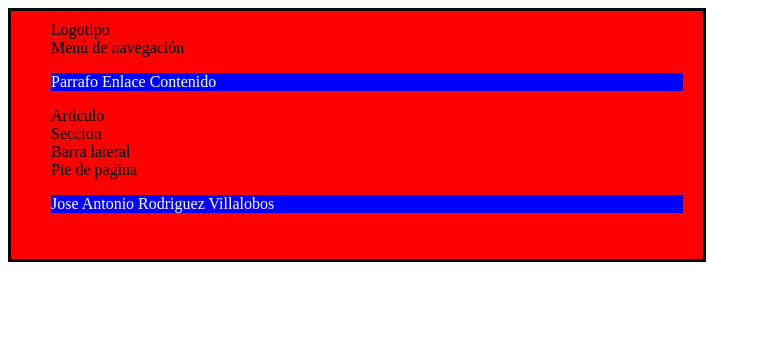
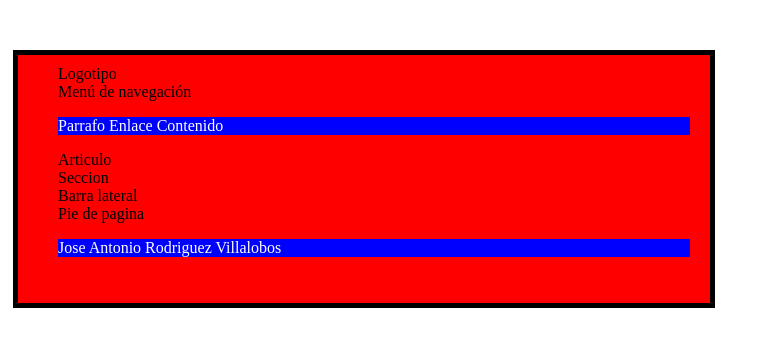
Before and after one commit to Kuevas/frontcourse1, a plain HTML site: page Amtonio.html in a window 1280 px wide. Shown: the whole page, without its empty margins (0-770 px from the left). Drawn offline with Linux system fonts and the light colour scheme.

Commit message:
fix conflict

```diff
--- a/AntonioStyle.css
+++ b/AntonioStyle.css
@@ -1,15 +1,10 @@
 .main{
     background-color: red;
     width: 50%;
-<<<<<<< HEAD
-    margin: 15px 15px 10px 10px;
-    padding: 10px 1px 20px 20px;
-=======
     /* margin: 50px 20px; */
     margin: 50px 20px 10px 5px;
     padding: 10px 20px 30px 40px;
     border-style: solid;
->>>>>>> b57dcdc32e01bcb510324ed313ae1417dc72b05a
     border: 5px;
     border-style: solid;
 }
```
